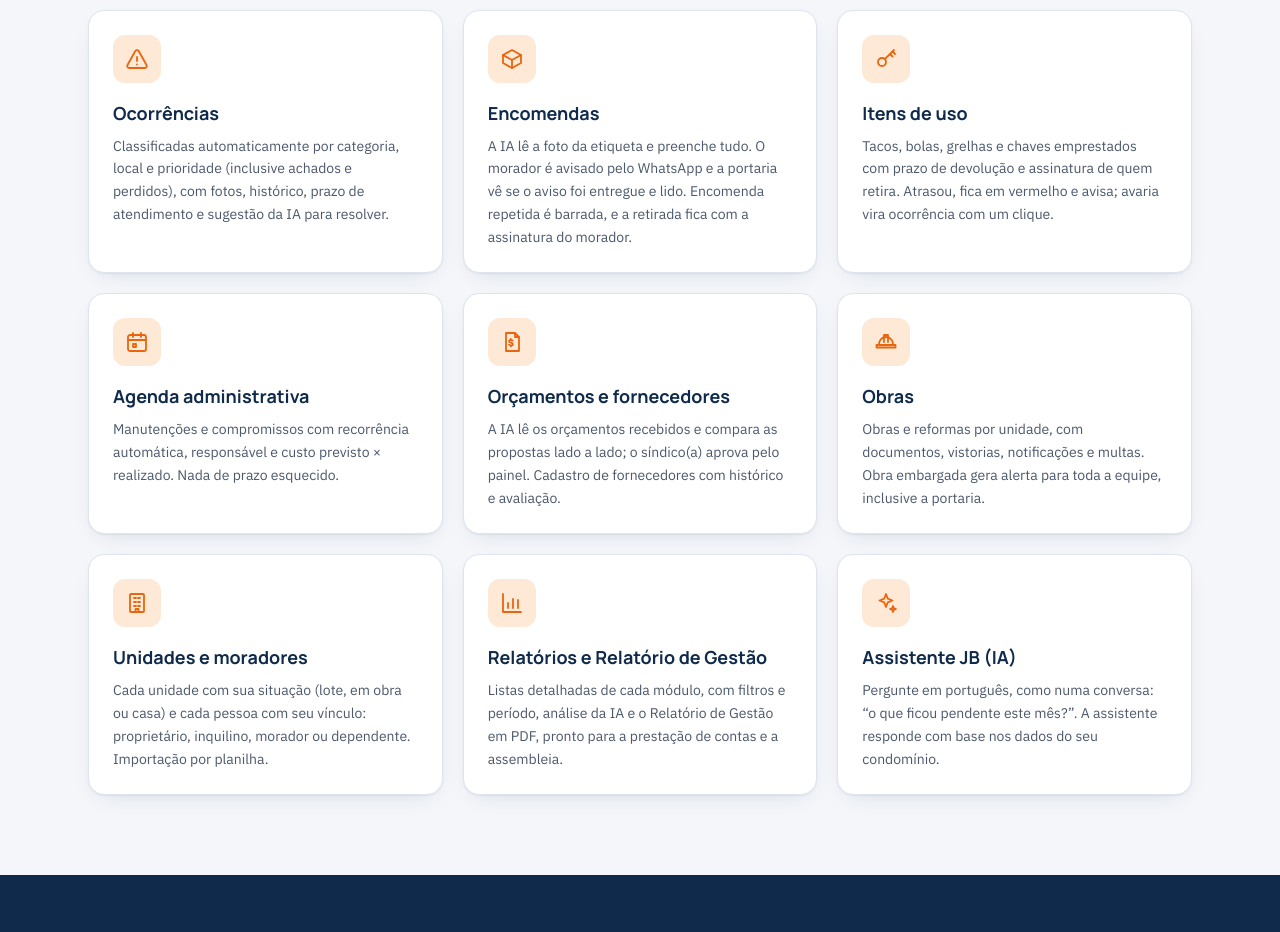
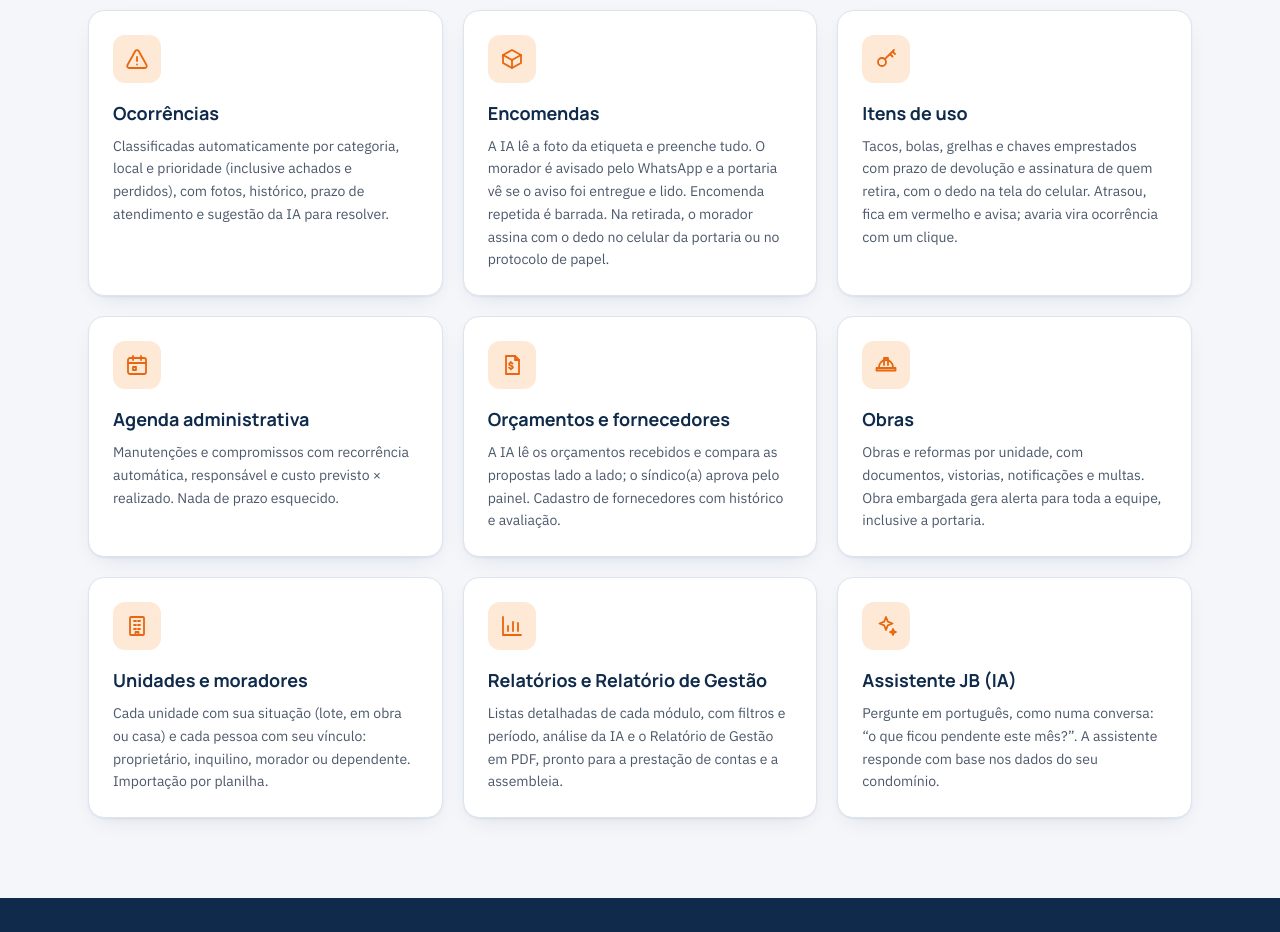
Before and after one commit to jbservicosrn/jb-servicos-site, a Next.js app: page /jb-gestao in a window 1280 px wide. Shown: the part 4080-5012 px from the top of the page. Built offline with nearby package versions, Linux system fonts and the light colour scheme.

Commit message:
Página do JB Gestão: assinatura com o dedo no celular da portaria
Co-Authored-By: Claude Opus 5.5 <noreply@anthropic.com>
Claude-Session: https://claude.ai/code/session_01EWQGV2WhDJ8NsccKzHFNtk

```diff
--- a/src/app/jb-gestao/page.tsx
+++ b/src/app/jb-gestao/page.tsx
@@ -93,13 +93,13 @@ const MODULOS = [
     Icone: IconeCaixa,
     titulo: "Encomendas",
     texto:
-      "A IA lê a foto da etiqueta e preenche tudo. O morador é avisado pelo WhatsApp e a portaria vê se o aviso foi entregue e lido. Encomenda repetida é barrada, e a retirada fica com a assinatura do morador.",
+      "A IA lê a foto da etiqueta e preenche tudo. O morador é avisado pelo WhatsApp e a portaria vê se o aviso foi entregue e lido. Encomenda repetida é barrada. Na retirada, o morador assina com o dedo no celular da portaria ou no protocolo de papel.",
   },
   {
     Icone: IconeChave,
     titulo: "Itens de uso",
     texto:
-      "Tacos, bolas, grelhas e chaves emprestados com prazo de devolução e assinatura de quem retira. Atrasou, fica em vermelho e avisa; avaria vira ocorrência com um clique.",
+      "Tacos, bolas, grelhas e chaves emprestados com prazo de devolução e assinatura de quem retira, com o dedo na tela do celular. Atrasou, fica em vermelho e avisa; avaria vira ocorrência com um clique.",
   },
   {
     Icone: IconeCalendario,
@@ -386,7 +386,7 @@ export default function ComoFunciona() {
             <Passo
               numero="3"
               titulo="A encomenda chega e o morador é avisado na hora"
-              texto="O porteiro fotografa a etiqueta e manda pelo WhatsApp (ou registra pelo painel). A inteligência artificial lê destinatário, unidade, remetente e rastreio, confere com ele e registra — encomenda repetida é barrada. O morador recebe o aviso pelo WhatsApp e a portaria vê se ele foi entregue e lido. Na retirada, o morador assina na tela ou no protocolo, e fica tudo registrado."
+              texto="O porteiro fotografa a etiqueta e manda pelo WhatsApp (ou registra pelo painel). A inteligência artificial lê destinatário, unidade, remetente e rastreio, confere com ele e registra — encomenda repetida é barrada. O morador recebe o aviso pelo WhatsApp e a portaria vê se ele foi entregue e lido. Na retirada, o morador assina com o dedo na tela do celular da portaria ou no protocolo de papel, e fica tudo registrado."
               ilustracao={
                 <div className="grid gap-6 sm:grid-cols-2">
                   <ConversaEncomenda />
```
